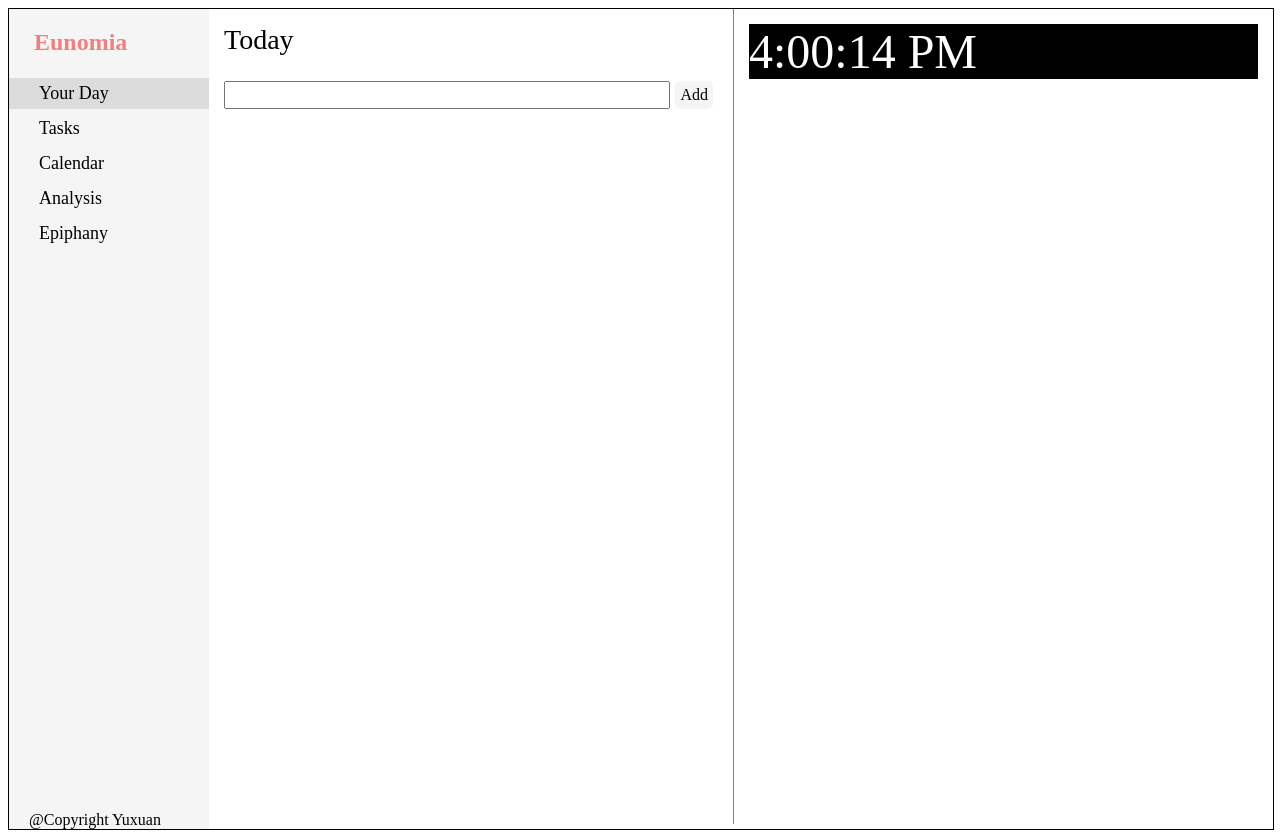
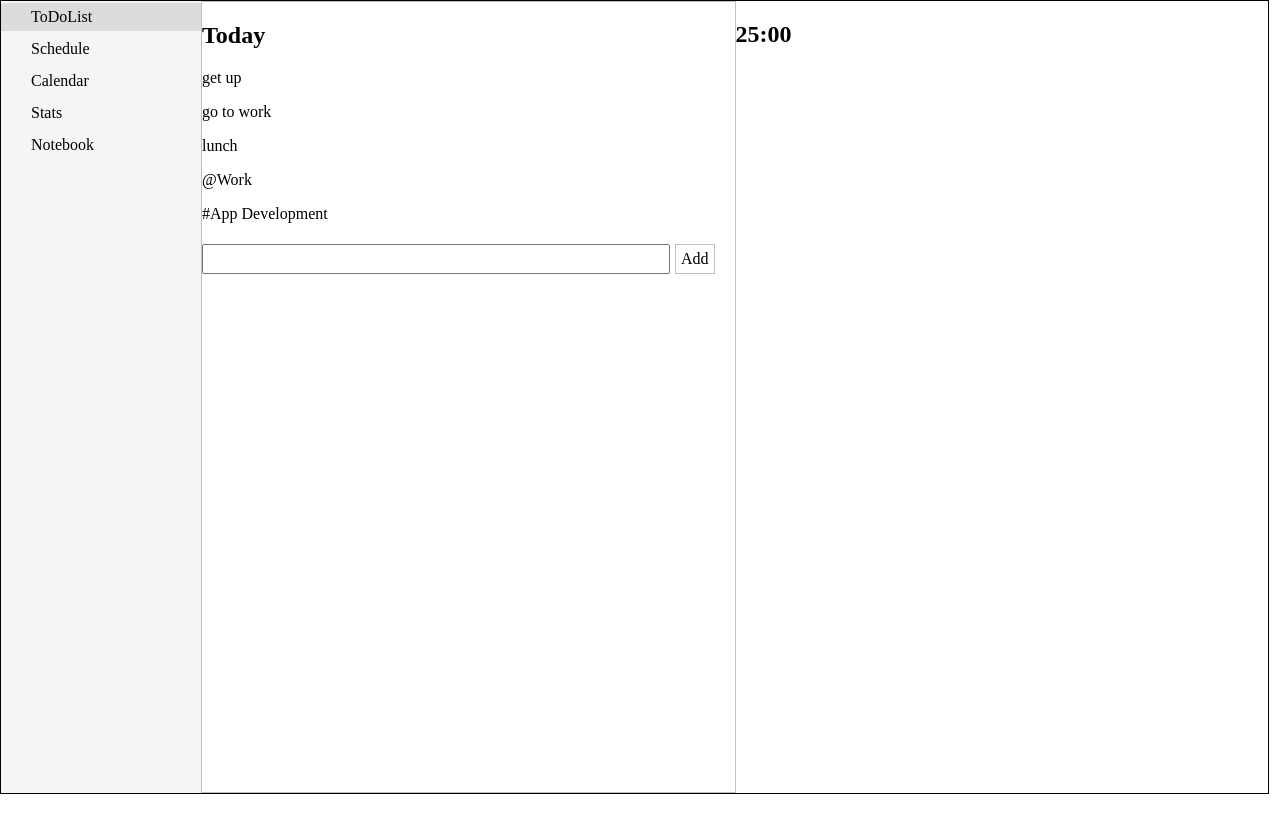
Before and after one commit to Ratioho/eunomia-web, a React (Create React App) app: page / in a window 1280 px wide. After the commit the page ends 800 px from the top, so only its background shows below. Built offline with nearby package versions, Linux system fonts and the light colour scheme.

Commit message:
feat: refactor code

```diff
--- a/public/index.html
+++ b/public/index.html
@@ -9,7 +9,7 @@
     />
     <title>Eunomia Web</title>
   </head>
-  <body>
+  <body style="margin: 0;">
     <noscript>You need to enable JavaScript to run this app.</noscript>
     <div id="root"></div>
     <!--
--- a/src/index.jsx
+++ b/src/index.jsx
@@ -2,40 +2,52 @@ import styled from 'styled-components'
 import ReactDom from 'react-dom'
 import React, {useState} from 'react'
 
-import TabToday from './components/TabToday'
-import TabTask from './components/TabTask'
-import TabCalendar from './components/TabCalendar'
-import TabAnalysis from './components/TabAnalysis'
-import TabEpiphany from './components/TabEpiphany'
+import PageTodolist from './pages/PageTodolist'
+import PageSchedule from './pages/PageSchedule'
+import PageCalendar from './pages/PageCalendar'
+import PageStats    from './pages/PageStats'
+import PageNotebook from './pages/PageNotebook'
 
-// Application Frame Render Spcifications
-const root = document.getElementById('root')
+import { stateTodolist, stateSchedule } from './state'
+
 const MainFrame = styled.div`
-  height: 100%;
-  width: 100%;
+// outer: position, size, margin
+  margin: 0;
+  height: 99vh;
+  width: 99%;
+
+// inner: arrangement
   display: flex;
+  padding: 0;
 
-  // web only
+// web only
   border: 1px solid black;
 `
 
-// Navigation Menu & Content Wrapper
-const Navigation = styled.div`
-  background: whitesmoke;
-  height: 100vh;
+const Sidebar = styled.div`
+// outer: position, size, margin
+  height: 100%;
   width: 200px;
-  padding: 20px 0px 0px 0px;
+  margin: 0;
 
+// inner: arrangement
   display: flex;
   flex-direction: column;
+
+// specs: color, behavior
+  background: whitesmoke;
 `
-const NavButtons = styled.div`
-  font-size: 18px;
-  margin: 2px 0px 2px 0px;
-  padding: 5px 0px 5px 30px;
 
+const Tab = styled.div`
+// outer: position, size, margin
+  margin: 2px 0 2px 0;
+
+// inner: arrangement
+  padding: 5px 0 5px 30px;
+
+// specs: color, behavior
   background: ${props =>
-    props.active === true
+    props.isActive === true
       ? "gainsboro"
       : "whitesmoke"};
   &:hover{
@@ -43,47 +55,73 @@ const NavButtons = styled.div`
     cursor: pointer;
   }
 `
-const Content = styled.div`
-  padding: 0px;
-  height: 100vh;
-  flex: 1;
-`
 
 
-const App = () => {
+const Content = ({
+  tabSelect,
+  todolist, setTodolist,
+  schedule, setSchedule,
+}) => {
+  switch (tabSelect) {
+    case 'td':
+      return  <PageTodolist
+                todolist = {todolist} setTodolist = {setTodolist}
+                schedule = {schedule} setSchedule = {setSchedule}
+              />
+    case 'sc':
+      return  <PageSchedule
+                todolist = {todolist} setTodolist = {setTodolist}
+                schedule = {schedule} setSchedule = {setSchedule}
+              />
+    case 'ca':
+      return  <PageCalendar />
+    case 'st':
+      return  <PageStats />
+    case 'nb':
+      return  <PageNotebook />
+    default:
+      return  <div>Contact developer for this bug</div>
+  }
+}
 
-  const [activeTab, setActiveTab] = useState('dp')
+const Application = () => {
 
-  const buttons = [
-    { key: 'dp', val: 'Your Day'},
-    { key: 'td', val: 'Tasks'},
-    { key: 'gt', val: 'Calendar'},
-    { key: 'an', val: 'Analysis'},
-    { key: 'ht', val: 'Epiphany'},
-  ]
+  const [currentTab, setCurrentTab] = useState('td')
 
-  const contents = {
-    'dp': <TabToday />,
-    'td': <TabTask />,
-    'gt': <TabCalendar />,
-    'an': <TabAnalysis />,
-    'ht': <TabEpiphany />
-  }
+  const [todolist, setTodolist] = useState(stateTodolist)
+  const [schedule, setSchedule] = useState(stateSchedule)
 
   return (
-    <React.Fragment>
-      <Navigation>
-        <h2 style = {{paddingLeft: 25, marginTop: 0, color: 'lightcoral'}}>Eunomia</h2>
-        {buttons.map((item) => <NavButtons onClick={()=>{setActiveTab(item.key)}} active={item.key === activeTab}>{item.val}</NavButtons>)}
-        <div style={{flex: 1}} />
-        <div style={{paddingLeft: '20px'}}>@Copyright Yuxuan</div>
-      </Navigation>
-      <Content>
-        {contents[activeTab]}
-      </Content>
-    </React.Fragment>
+    <MainFrame>
+      <Sidebar>
+        <Tab onClick = {() => {setCurrentTab('td')}}
+          isActive = {currentTab === 'td'}>
+          ToDoList
+        </Tab>
+        <Tab onClick = {() => {setCurrentTab('sc')}}
+          isActive = {currentTab === 'sc'}>
+          Schedule
+        </Tab>
+        <Tab onClick = {() => {setCurrentTab('ca')}}
+          isActive = {currentTab === 'ca'}>
+          Calendar
+        </Tab>
+        <Tab onClick = {() => {setCurrentTab('st')}}
+          isActive = {currentTab === 'st'}>
+          Stats
+        </Tab>
+        <Tab onClick = {() => {setCurrentTab('nb')}}
+          isActive = {currentTab === 'nb'}>
+          Notebook
+        </Tab>
+      </Sidebar>
+      <Content tabSelect = {currentTab}
+        todolist = {todolist} setTodolist = {setTodolist}
+        schedule = {schedule} setSchedule = {setSchedule}
+      />
+    </MainFrame>
   )
+
 }
 
-
-ReactDom.render(<MainFrame><App /></MainFrame>, root)
+ReactDom.render(<Application />, document.getElementById('root'))
--- /dev/null
+++ b/src/pages/PageCalendar.jsx
@@ -0,0 +1,3 @@
+const PageCalendar = () => <div>Calendar</div>
+
+export default PageCalendar
--- /dev/null
+++ b/src/pages/PageNotebook.jsx
@@ -0,0 +1,3 @@
+const PageNotebook = () => <div>Notebook</div>
+
+export default PageNotebook
--- /dev/null
+++ b/src/pages/PageSchedule.jsx
@@ -0,0 +1,3 @@
+const PageSchedule = () => <div>Schedule</div>
+
+export default PageSchedule
--- /dev/null
+++ b/src/pages/PageStats.jsx
@@ -0,0 +1,3 @@
+const PageStats = () => <div>Stats</div>
+
+export default PageStats
--- /dev/null
+++ b/src/pages/PageTodolist.jsx
@@ -0,0 +1,85 @@
+import React, { useState } from 'react'
+import styled from 'styled-components'
+
+const TodolistAgenda = styled.div`
+// outer: position, size, margin
+  flex: 1;
+
+// specs: color, behavior
+  border: 1px solid silver;
+`
+
+const AgendaInput = styled.div`
+// inner: arrangement
+  display: flex;
+  padding: 5px 20px 0 0;
+`
+
+const InputArea = styled.input`
+// outer: position, size, margin
+  margin-right: 5px;
+  flex: 1; // take as much space as possible
+`
+
+const InputButton = styled.div`
+// inner: arrangement
+  padding: 5px;
+
+// specs: color, behavior
+  border: 1px solid, silver;
+`
+
+
+const TodolistDetail = styled.div`
+// outer: position, size, margin
+  flex: 1;
+`
+
+
+
+const PageTodolist = ({
+  todolist, setTodolist,
+  schedule, setSchedule,
+}) => {
+
+  const [inputValue, setInputValue] = useState('')
+
+  const addTodolist = (s) => {
+    const obj = {
+      key: todolist.length,
+      content: s,
+    }
+    setTodolist([...todolist, obj])
+    setInputValue('')
+  }
+
+  return (
+    <>
+      <TodolistAgenda>
+        {/* Header */}
+        <h2>Today</h2>
+        {/* Agenda */}
+        {todolist.map((item) => (
+          <p key = {item.key}>{item.content}</p>
+        ))}
+        {/* Input */}
+        <AgendaInput>
+          <InputArea type = 'text' value = {inputValue}
+            onChange = {(event) => {setInputValue(event.target.value)}}
+            onKeyPress = {(event) => {
+              if (event.key === 'Enter')
+                addTodolist(inputValue)}}
+          />
+          <InputButton onClick = {() => {addTodolist(inputValue)}}>
+            Add
+          </InputButton>
+        </AgendaInput>
+      </TodolistAgenda>
+
+      <TodolistDetail>
+        <h2>25:00</h2>
+      </TodolistDetail>
+    </>
+  )
+}
+export default PageTodolist
--- /dev/null
+++ b/src/state.jsx
@@ -0,0 +1,69 @@
+export const stateTodolist = [
+  {
+    key: '0',
+    time: '11.30',
+    content: 'get up',
+    type: 'default',
+    value: 'default',
+  },
+  {
+    key: '1',
+    time: '12.00',
+    content: 'go to work',
+    type: 'default',
+    value: 'default',
+  },
+  {
+    key: '2',
+    time: '12.30',
+    content: 'lunch',
+    type: 'default',
+    value: 'default',
+  },
+  {
+    key: '3',
+    time: '13.00',
+    content: '@Work',
+    type: 'category',
+    value: 'Work',
+  },
+  {
+    key: '4',
+    time: '19.00',
+    content: '#App Development',
+    type: 'task',
+    value: 'App Development',
+  },
+]
+
+export const stateSchedule = {
+  category: {
+    'Work': {
+      routine: [
+        {
+          frequency: 'everyday',
+          content: 'check in & order dinner',
+        },
+        {
+          frequency: 'everyday',
+          content: 'check out & daily report',
+        },
+      ]
+    },
+    'Fit': {
+      routine: [
+        {
+          frequency: 'every Monday',
+          content: 'swim and go to gym',
+        }
+      ]
+    },
+  },
+  tasks: {
+    'App Development': {
+      subtask: [
+        'Basic UI', 'To do List', 'Task View', 'Calendar Implementation'
+      ]
+    }
+  }
+}
```
Also changed, not shown: 2 other files (tests, documents, lock files or other folders).
